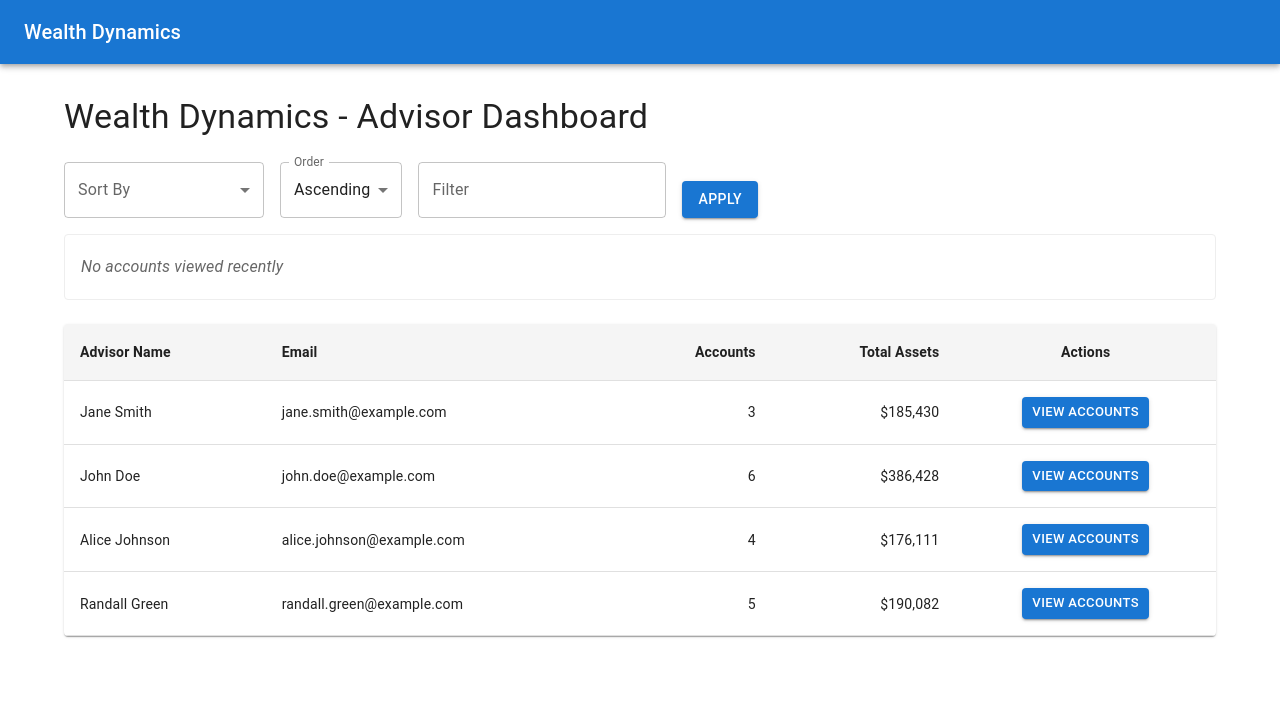
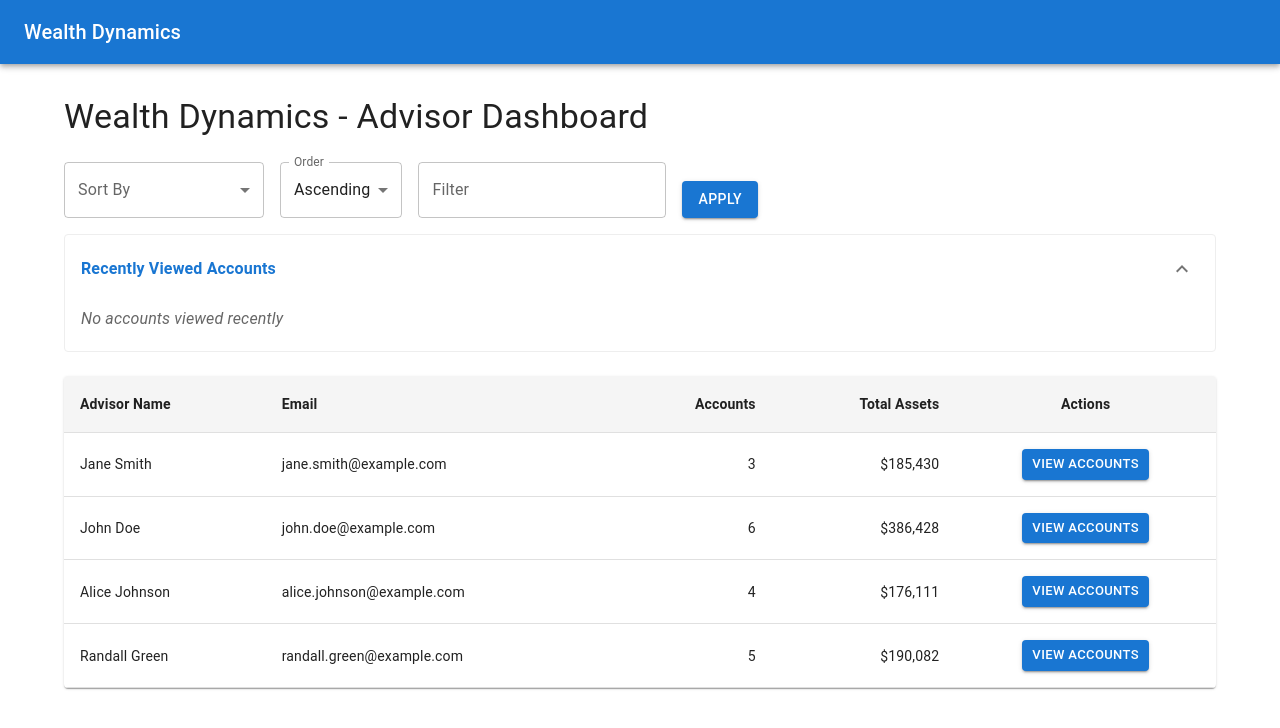
Before and after one commit to Marvive/Advisor-Dashboard, a Next.js app: page / in a window 1280 px wide. Shown: the top 728 px of the page. Built offline with nearby package versions, Linux system fonts and the light colour scheme.

Commit message:
made the history table collapsible

```diff
--- a/src/app/components/LastViewedHistory.tsx
+++ b/src/app/components/LastViewedHistory.tsx
@@ -1,16 +1,28 @@
 'use client';
-import React from 'react';
+import React, { useState } from 'react';
 // bullet icons for list items
-import { List, ListItem, ListItemIcon, ListItemText, ListItemButton } from '@mui/material';
+import {
+    List, ListItem, ListItemIcon, ListItemText, ListItemButton,
+    Collapse, IconButton, Box
+} from '@mui/material';
 // Import a bullet icon (you may need to adjust this import based on what icons you have)
 import CircleIcon from '@mui/icons-material/Circle'; // or another icon of your choice
 import HistoryIcon from '@mui/icons-material/History'; // Icon for history items
+import ExpandMoreIcon from '@mui/icons-material/ExpandMore';
+import ExpandLessIcon from '@mui/icons-material/ExpandLess';
 import { LastViewedHistoryProps } from '../types';
 
 export default function LastViewedHistory({ accounts = [], onAccountClick }: LastViewedHistoryProps) {
+    const [expanded, setExpanded] = useState(true);
+
     // Handle the click on an account
     const handleClick = (account: any) => {
         onAccountClick(account);
+    };
+
+    // Toggle the expanded state
+    const toggleExpanded = () => {
+        setExpanded(!expanded);
     };
 
     return (
@@ -19,22 +31,41 @@ export default function LastViewedHistory({ accounts = [], onAccountClick }: Las
             bgcolor: 'background.paper',
             border: '1px solid #eee',
             borderRadius: 1,
-            maxHeight: '200px',
-            overflow: 'auto'
+            overflow: 'hidden'
         }}>
-            {accounts && accounts.length > 0 ? (
-                <>
-                    <ListItem>
+            <ListItem
+                sx={{
+                    cursor: 'pointer',
+                    '&:hover': { bgcolor: 'rgba(0, 0, 0, 0.04)' }
+                }}
+            >
                 <ListItemText
-                            primary="Recently Viewed Accounts"
+                    primary={
+                        <Box sx={{ display: 'flex', alignItems: 'center' }}>
+                            Recently Viewed Accounts
+                            {accounts && accounts.length > 0 && (
+                                <Box component="span" sx={{ ml: 1, color: 'text.secondary', fontSize: '0.875rem' }}>
+                                    ({accounts.length})
+                                </Box>
+                            )}
+                        </Box>
+                    }
                     primaryTypographyProps={{
                         fontWeight: 'bold',
                         variant: 'subtitle1',
                         color: 'primary'
                     }}
+                    onClick={toggleExpanded}
                 />
+                <IconButton size="small" onClick={toggleExpanded}>
+                    {expanded ? <ExpandLessIcon /> : <ExpandMoreIcon />}
+                </IconButton>
             </ListItem>
-                    {accounts.map((account) => (
+
+            <Collapse in={expanded} timeout="auto" unmountOnExit>
+                <Box sx={{ maxHeight: '200px', overflow: 'auto' }}>
+                    {accounts && accounts.length > 0 ? (
+                        accounts.map((account) => (
                             <ListItemButton
                                 key={account.id}
                                 onClick={() => handleClick(account)}
@@ -61,8 +92,7 @@ export default function LastViewedHistory({ accounts = [], onAccountClick }: Las
                                     }}
                                 />
                             </ListItemButton>
-                    ))}
-                </>
+                        ))
                     ) : (
                         <ListItem>
                             <ListItemText
@@ -74,6 +104,8 @@ export default function LastViewedHistory({ accounts = [], onAccountClick }: Las
                             />
                         </ListItem>
                     )}
+                </Box>
+            </Collapse>
         </List>
     );
 }
```
Lines whose indentation alone changed are shown as unchanged.
